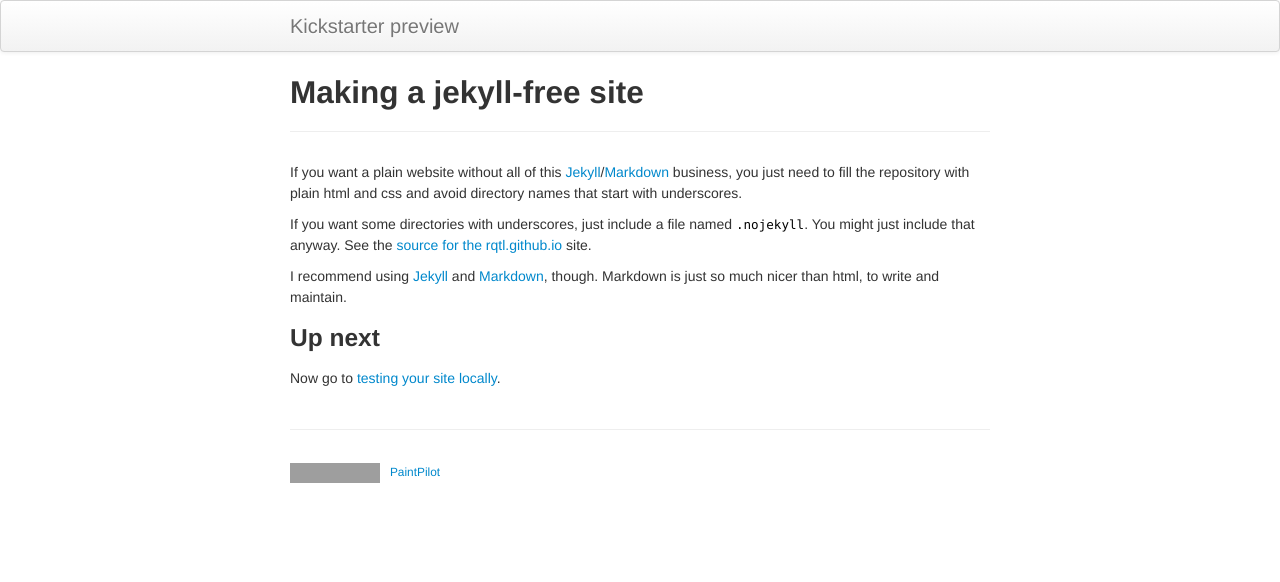
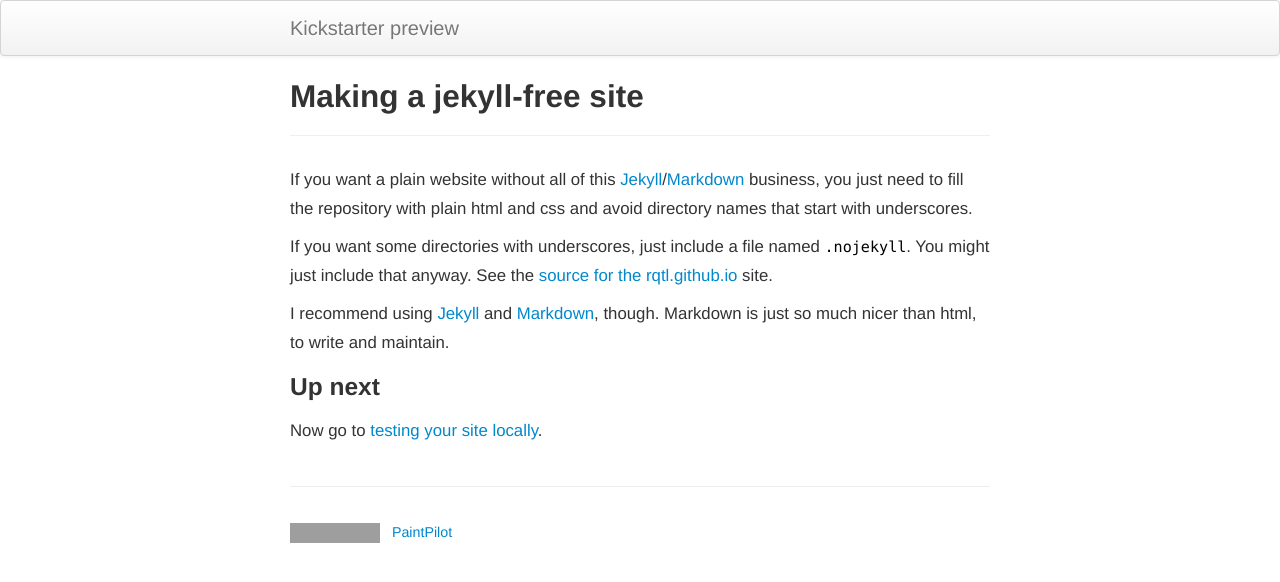
Before and after one commit to IgnatMaldive/PaintPilot, a Jekyll site: the page built from pages/nojekyll.md, in a window 1280 px wide. Shown: the top 582 px of the page. Built offline with Jekyll 4.4.1, drawn with Linux system fonts in a browser that asks for light colours; grey boxes are pictures that could not be loaded.

Commit message:
Update style.css

```diff
--- a/assets/themes/twitter/css/style.css
+++ b/assets/themes/twitter/css/style.css
@@ -2,8 +2,8 @@
 .container-narrow {
   margin: 0 auto;
   max-width: 700px;
-  font-size: 100%;
-  line-height: 1.5}
+  font-size: 120%;
+  line-height: 1.7}
 
 .container-narrow > hr {
   margin: 30px 0; }
```
